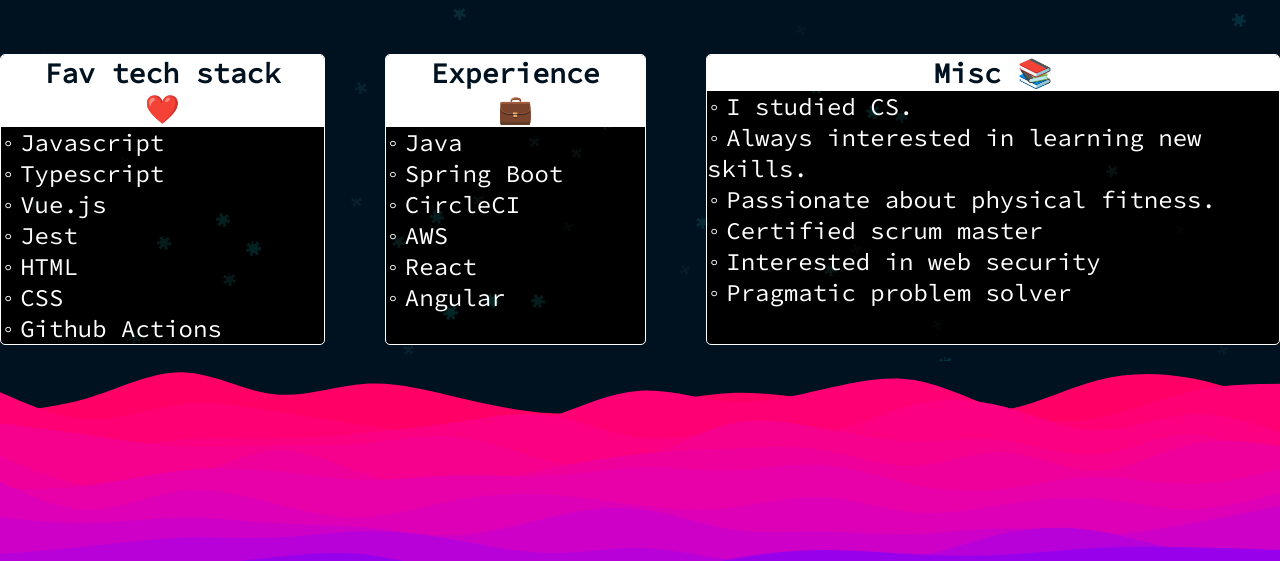
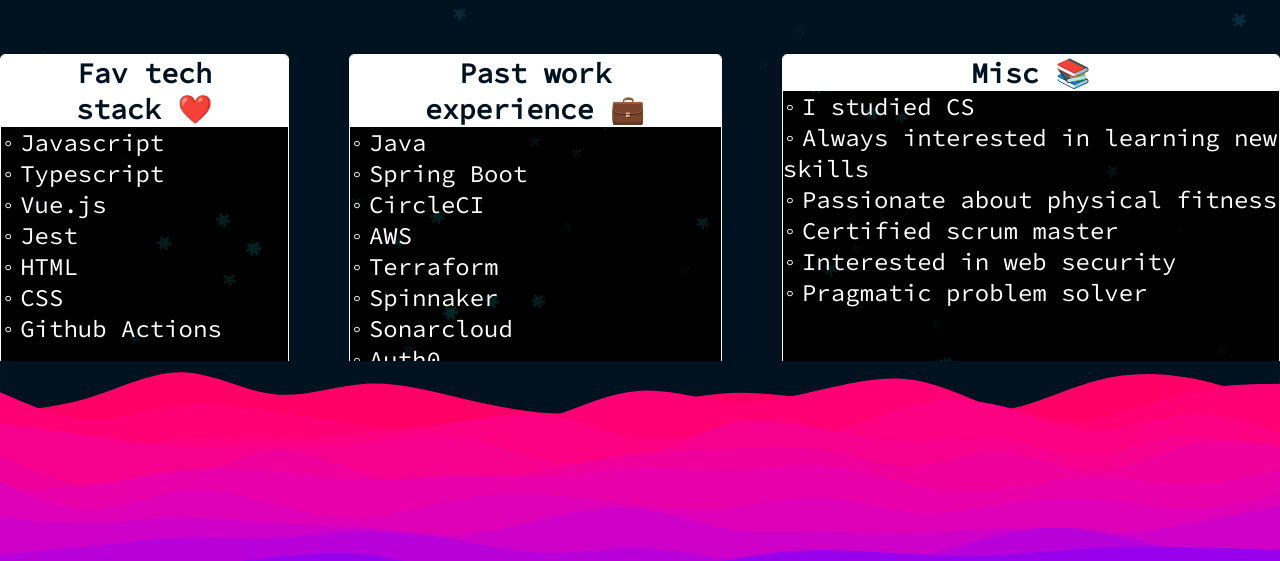
Before and after one commit to PatrickSchuster/patrickschuster.github.com, a plain HTML site: page index.html in a window 1280 px wide. Shown: the part 239-800 px from the top of the page. Drawn offline with Linux system fonts and the light colour scheme.

Commit message:
Extend past work experience

```diff
--- a/index.html
+++ b/index.html
@@ -47,13 +47,19 @@
                     </ul>
                 </div>
                 <div class="card experience">
-                    <h3>Experience 💼</h3>
+                    <h3>Past work experience 💼</h3>
                     <div class="anim"></div>
                     <ul>
                         <li>Java</li>
                         <li>Spring Boot</li>
                         <li>CircleCI</li>
                         <li>AWS</li>
+                        <li>Terraform</li>
+                        <li>Spinnaker</li>
+                        <li>Sonarcloud</li>
+                        <li>Auth0</li>
+                        <li>Golang</li>
+                        <li>SCSS</li>
                         <li>React</li>
                         <li>Angular</li>
                     </ul>
@@ -62,9 +68,9 @@
                     <h3>Misc 📚</h3>
                     <div class="anim"></div>
                     <ul>
-                        <li>I studied CS.</li>
-                        <li>Always interested in learning new skills.</li>
-                        <li>Passionate about physical fitness.</li>
+                        <li>I studied CS</li>
+                        <li>Always interested in learning new skills</li>
+                        <li>Passionate about physical fitness</li>
                         <li>Certified scrum master</li>
                         <li>Interested in web security</li>
                         <li>Pragmatic problem solver</li>
```
